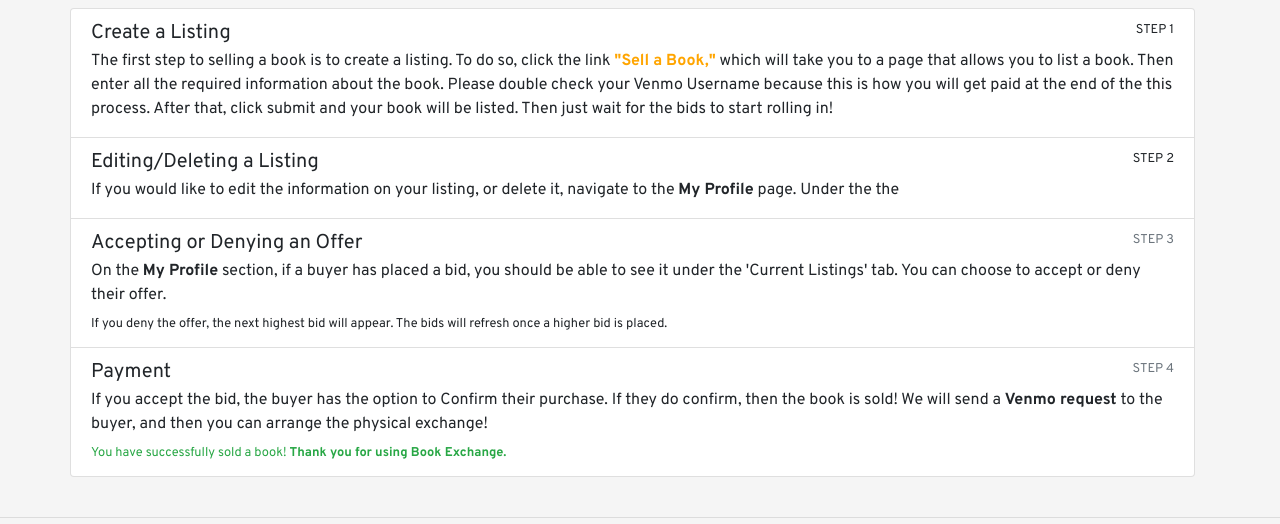
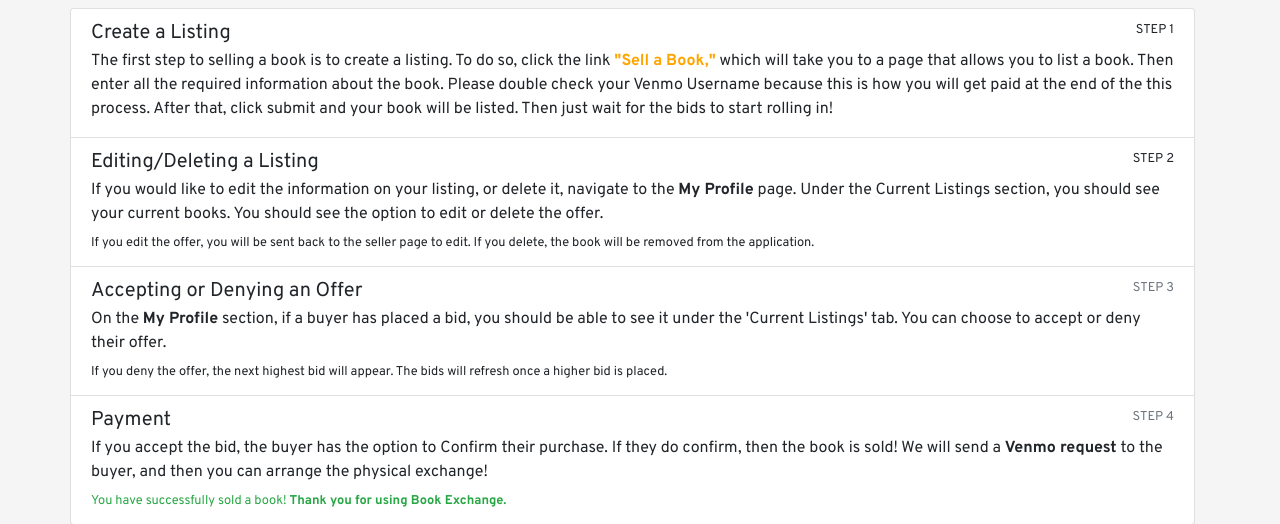
Before and after one commit to rtwebb/Book-Exchange, a Flask app: template template/helpSeller.html in a window 1280 px wide. Shown: the part 218-742 px from the top of the page. Run offline with Flask 2, Linux system fonts and the light colour scheme; the template is opened without the code that fills it, so the values that code supplies are empty; some libraries are stand-ins or nearby versions.

Commit message:
rectifying seller help

```diff
--- a/template/helpSeller.html
+++ b/template/helpSeller.html
@@ -34,9 +34,12 @@
                     <small>STEP 2</small>
                 </div>
                 <p class="mb-1">
-                    If you would like to edit the information on your listing, or delete it, navigate to the <b>My Profile</b> page. Under the the
+                    If you would like to edit the information on your listing, or delete it, navigate to the <b>My Profile</b> page. Under
+                    the Current Listings section, you should see your current books. You should see the option to edit or delete the offer.
                 </p>
-                <small></small>
+                <small>If you edit the offer, you will be sent back to the seller page to edit. If you delete, the book will be
+                    removed from the application.
+                </small>
             </div>
             <div class="list-group-item    flex-column align-items-start">
                 <div class="d-flex w-100 justify-content-between">
```
